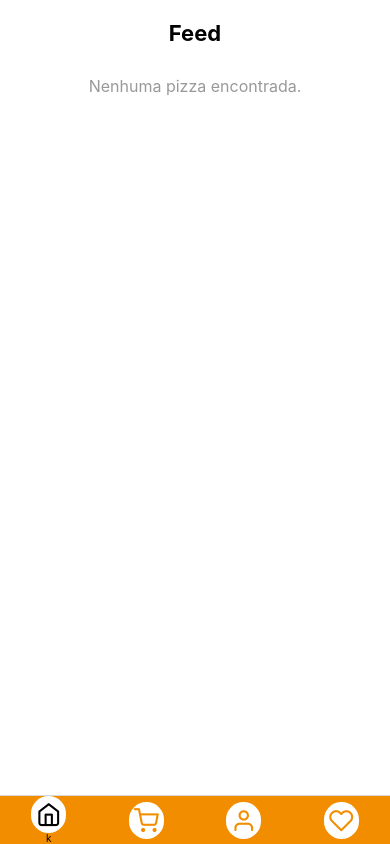
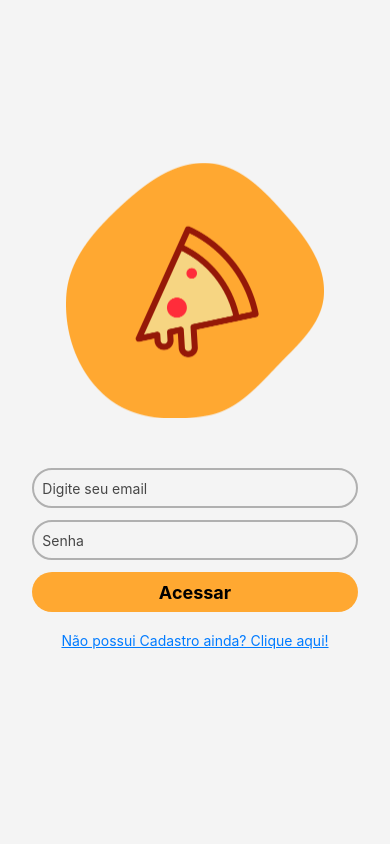
Before and after one commit to WesleyDSilva/Proj_Pizzaria_React_Native, a React Native app: screen /SignIn in a window 390 px wide. Built offline with nearby package versions, Linux system fonts and the light colour scheme; no server answers.

Commit message:
Update index.tsx

```diff
--- a/src/pages/SignIn/index.tsx
+++ b/src/pages/SignIn/index.tsx
@@ -1,105 +1,128 @@
-import { createBottomTabNavigator } from "@react-navigation/bottom-tabs";
-import { View } from "react-native";
-import Icon from 'react-native-vector-icons/Feather';
+import React, { useState, useContext } from "react";
+import { View,
+  Text,
+  StyleSheet,
+  TextInput,
+  TouchableOpacity,
+  Image,
+  ActivityIndicator
+} from "react-native";
+import { useNavigation } from "@react-navigation/native"; // Importação para navegação
+import { AuthContext } from "../../contexts/AuthContext";
 
-import Feed from "../Feed";
-import Carrinho from "../Carrinho";
-import Profile from "../Profile";
-import Favoritos from "../Favoritos";
+export default function SignIn(): React.JSX.Element {
+  const { signIn, loadingAuth } = useContext(AuthContext);
+  const navigation = useNavigation(); // Hook para navegação
 
-const Tab = createBottomTabNavigator();
+  const [isFocused, setIsFocused] = useState(false);
+  const [isFocusedUser, setIsFocusedUser] = useState(false);
 
-export default function Bottom_Tabs(): React.JSX.Element {
-    return (
-        <Tab.Navigator
-            screenOptions={{
-                headerShown: false,
-                tabBarActiveTintColor: '#000', // Cor do ícone ativo
-                tabBarInactiveTintColor: '#F38D00', // Cor do ícone inativo
-                tabBarStyle: {
-                    backgroundColor: '#F38D00', // Cor de fundo da barra
-                },
-            }}
-        >
-            <Tab.Screen
-                name="feed"
-                component={Feed}
-                options={{
-                    tabBarIcon: ({ color, size }) => (
-                        <View style={{
-                            backgroundColor: '#fff',
-                            borderRadius: 25,
-                            padding: 5,
-                            justifyContent: 'center',
-                            alignItems: 'center'
-                        }}>
-                            <Icon name="home" color={color} size={size} />
-                        </View>
-                    ),
-                    tabBarLabel: 'k'
-                }}
-            />
+  const [email, setEmail] = useState("");
+  const [password, setPassword] = useState("");
 
-            <Tab.Screen
-                name="carrinho"
-                component={Carrinho}
-                options={{
+  async function handleLogin() {
+    if (email === "" || password === "") {
+      return;
+    }
+    await signIn({ email, password });
+  }
 
-                    tabBarIcon: ({ color, size }) => (
-                        <View style={{
-                            backgroundColor: '#fff',
-                            borderRadius: 25,
-                            padding: 5,
-                            justifyContent: 'center',
-                            alignItems: 'center'
-                        }}>
-                            <Icon name="shopping-cart" color={color} size={size} />
-                        </View>
-                    ),
-                    tabBarLabel: ''
-                }}
+  return (
+    <View style={styles.container}>
+      <Image style={styles.logo} source={require('../../assets/logo.png')} />
 
-            />
+      <View style={styles.inputContainer}>
+        <TextInput
+          placeholder="Digite seu email"
+          style={[styles.input, isFocusedUser && styles.inputFocused]}
+          onFocus={() => setIsFocusedUser(true)}
+          onBlur={() => setIsFocusedUser(false)}
+          placeholderTextColor="#474747"
+          value={email}
+          onChangeText={setEmail}
+        />
 
-            <Tab.Screen
-                name="user"
-                component={Profile}
-                options={{
+        <TextInput
+          placeholder="Senha"
+          style={[styles.input, isFocused && styles.inputFocused]}
+          onFocus={() => setIsFocused(true)}
+          onBlur={() => setIsFocused(false)}
+          placeholderTextColor="#474747"
+          secureTextEntry={true}
+          value={password}
+          onChangeText={setPassword}
+        />
 
-                  tabBarIcon: ({ color, size }) => (
-                        <View style={{
-                            backgroundColor: '#fff',
-                            borderRadius: 25,
-                            padding: 5,
-                            justifyContent: 'center',
-                            alignItems: 'center'
-                        }}>
-                            <Icon name="user" color={color} size={size} />
-                        </View>
-                    ),
-                    tabBarLabel: ''
-                }}
-            />
+        <TouchableOpacity style={styles.button} onPress={handleLogin}>
+          {loadingAuth ? (
+            <ActivityIndicator size={25} color="#fff"/>
+          ) : (
+            <Text style={styles.buttonText}>Acessar</Text>
+          )}
 
-            <Tab.Screen
-                name="new"
-                component={Favoritos}
-                options={{
+        </TouchableOpacity>
 
-                tabBarIcon: ({ color, size }) => (
-                    <View style={{
-                        backgroundColor: '#fff',
-                        borderRadius: 25,
-                        padding: 5,
-                        justifyContent: 'center',
-                        alignItems: 'center'
-                    }}>
-                        <Icon name="heart" color={color} size={size} />
-                    </View>
-                ),
-                tabBarLabel: ''
-            }}
-            />
-        </Tab.Navigator>
-    );
+        {/* Adicionando o link para a página de Cadastro */}
+        <TouchableOpacity onPress={() => navigation.navigate('Cadastro')}>
+          <Text style={styles.linkText}>
+            Não possui Cadastro ainda? Clique aqui!
+          </Text>
+        </TouchableOpacity>
+      </View>
+    </View>
+  );
 }
+
+const styles = StyleSheet.create({
+  container: {
+    flex: 1,
+    justifyContent: 'center',
+    alignItems: 'center',
+    backgroundColor: '#F4F4F4'
+  },
+  logo: {
+    marginBottom: 18,
+    width: 258,
+    height: 255,
+  },
+  inputContainer: {
+    width: '95%',
+    alignItems: 'center',
+    justifyContent: 'center',
+    paddingVertical: 32,
+    paddingHorizontal: 14
+  },
+  input: {
+    width: '95%',
+    height: 40,
+    backgroundColor: '#F4F4F4',
+    borderColor: '#B0B0B0',
+    borderWidth: 2,
+    marginBottom: 12,
+    borderRadius: 30,
+    paddingHorizontal: 8,
+    color: '#000'
+  },
+  inputFocused: {
+    borderColor: '#ff0000', // Cor da borda quando o campo está focado
+  },
+  button: {
+    width: '95%',
+    height: 40,
+    backgroundColor: '#FFA831',
+    borderRadius: 30,
+    justifyContent: 'center',
+    alignItems: 'center',
+    marginBottom: 20 // Espaço para o link de cadastro
+  },
+  buttonText: {
+    fontSize: 18,
+    fontWeight: 'bold',
+    color: '#000',
+  },
+  linkText: {
+    fontSize: 14,
+    color: '#007BFF', // Cor do texto do link
+    textDecorationLine: 'underline', // Sublinhado para indicar o link
+  }
+});
```
